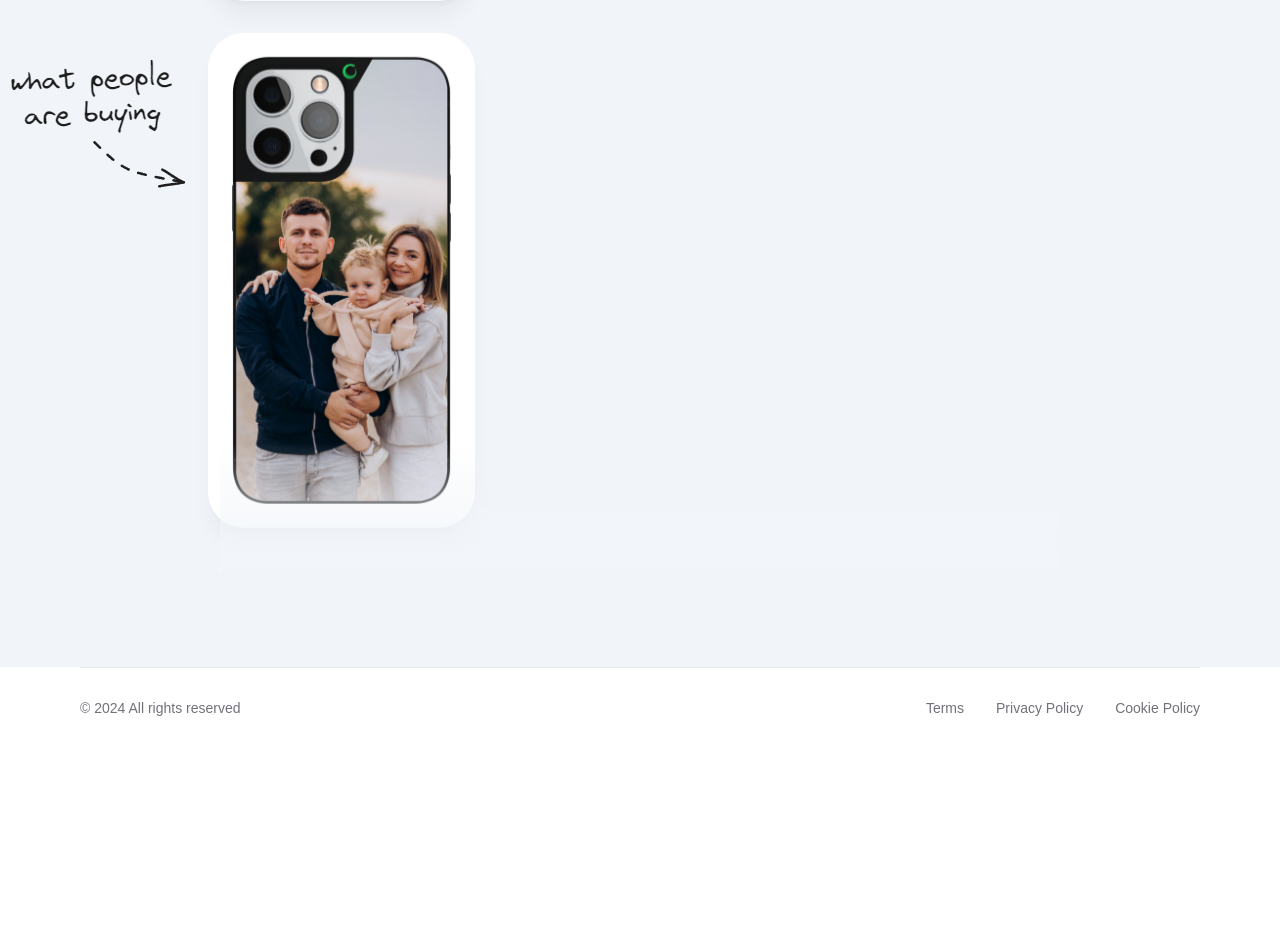
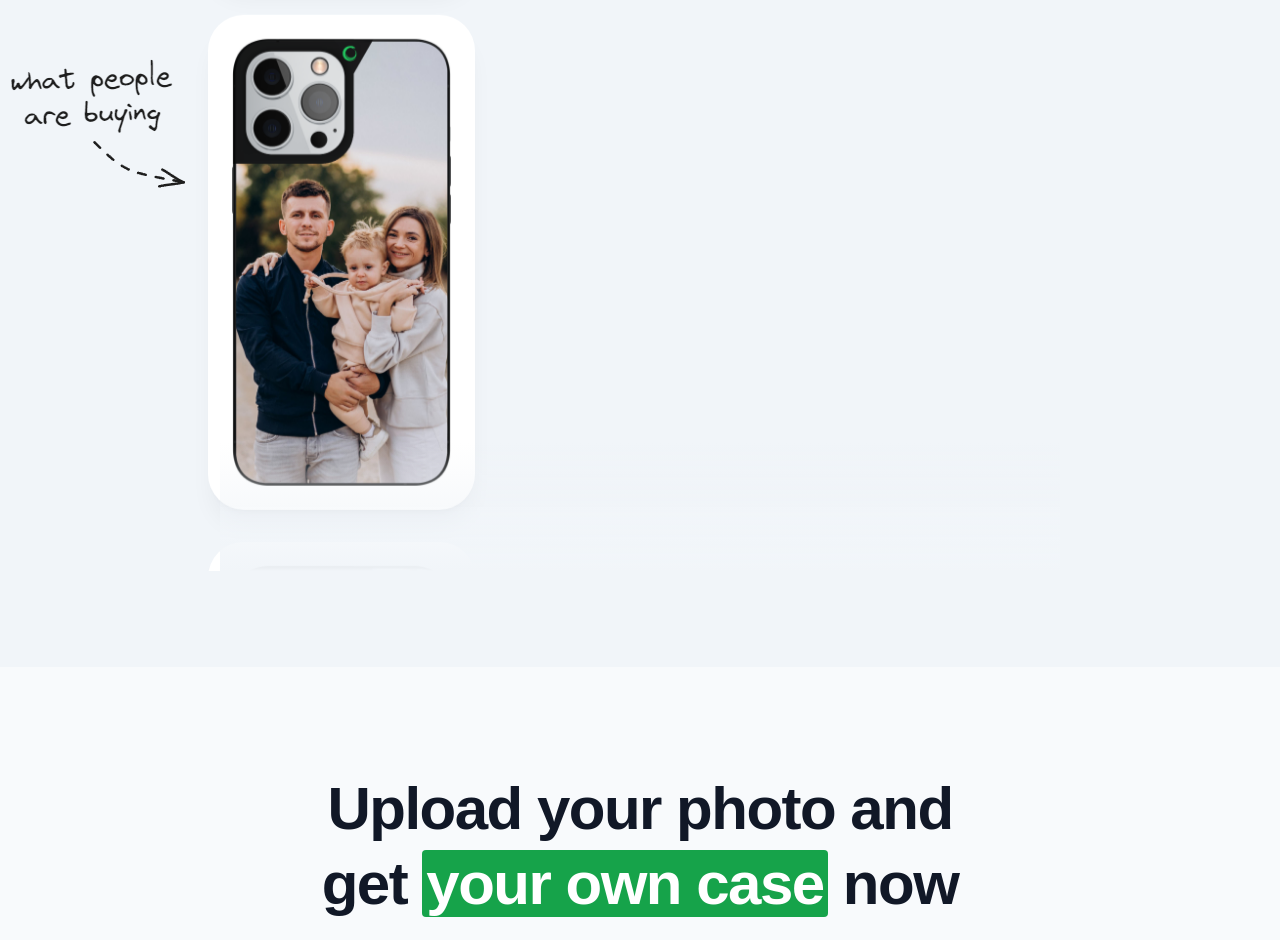
Before and after one commit to aditya-narayan-sahoo/case-cover, a Next.js app: page / in a window 1280 px wide. Shown: the part 1857-2797 px from the top of the page. Before the commit the page ends 2605 px from the top, so only its background shows below. Built offline with nearby package versions, Linux system fonts and the light colour scheme; no server answers.

Commit message:
Add upload section on the page

```diff
--- a/src/app/page.tsx
+++ b/src/app/page.tsx
@@ -1,9 +1,12 @@
+/* eslint-disable @next/next/no-img-element */
 import { Icons } from "@/components/Icons";
 import MaxWidthWrapper from "@/components/MaxWidthWrapper";
 import Phone from "@/components/Phone";
 import { Reviews } from "@/components/Reviews/Reviews";
-import { Check, Star } from "lucide-react";
+import { buttonVariants } from "@/components/ui/button";
+import { ArrowRight, Check, Star } from "lucide-react";
 import Image from "next/image";
+import Link from "next/link";
 
 export default function Home() {
   return (
@@ -13,13 +16,7 @@
           <div className="col-span-2 px-6 lg:px-0 lg:pt-4">
             <div className="relative mx-auto text-center lg:text-left flex flex-col items-center lg:items-start">
               <div className="absolute w-28 left-0 -top-20 hidden lg:block">
-                <Image
-                  src="/snake-1.png"
-                  height={145}
-                  width={112}
-                  alt="snake"
-                  className="w-full"
-                />
+                <img src="/snake-1.png" alt="snake" className="w-full" />
               </div>
               <h1 className="relative w-fit tracking-tight text-balance mt-16 font-bold !leading-tight text-gray-900 text-5xl md:text-6xl lg:text-7xl">
                 Your Image on a{" "}
@@ -136,9 +133,7 @@
               </span>{" "}
               say
             </h2>
-            <Image
-              width={96}
-              height={86}
+            <img
               src="/snake-2.png"
               className="w-24 order-0 lg:order-2"
               alt="snake-2"
@@ -225,6 +220,70 @@
           <Reviews />
         </div>
       </section>
+      <section>
+        <MaxWidthWrapper className="py-24">
+          <div className="mb-12 px-6 lg:px-8">
+            <div className="mx-auto max-w-2xl sm:text-center">
+              <h2 className="order-1 mt-2 tracking-tight text-center text-balance !leading-tight font-bold text-5xl md:text-6xl text-gray-900">
+                Upload your photo and get{" "}
+                <span className="relative px-1 rounded bg-green-600 text-white">
+                  your own case
+                </span>{" "}
+                now
+              </h2>
+            </div>
+          </div>
+          <div className="mx-auto max-w-6xl px-6 lg:px-8">
+            <div className="relative flex flex-col items-center md:grid grid-cols-2 gap-40">
+              <Image
+                width={126}
+                height={31}
+                src="/arrow.png"
+                className="absolute top-[25rem] md:top-1/2 -translate-y-1/2 z-10 left-1/2 -translate-x-1/2 rotate-90 md:rotate-0"
+                alt="arrow"
+              />
+              <div className="relative h-80 md:h-full w-full md:justify-self-end max-w-sm rounded-xl bg-gray-900/5 ring-inset ring-gray-900 lg:rounded-2xl">
+                <img
+                  src="/horse.jpg"
+                  className="rounded-md object-cover bg-white shadow-2xl ring-1 ring-gray-900/10 h-full w-full"
+                  alt="horse"
+                />
+              </div>
+              <Phone className="w-60" imgSrc="/horse_phone.jpg" />
+            </div>
+          </div>
+          <ul className="mx-auto mt-12 max-w-prose sm:text-lg space-y-2 w-fit">
+            <li className="w-fit">
+              <Check className=" size-5 text-green-600 inline mr-1.5" />
+              High-quality silicone material
+            </li>
+            <li className="w-fit">
+              <Check className=" size-5 text-green-600 inline mr-1.5" />
+              Scratch and fingerprint resistance coating
+            </li>
+            <li className="w-fit">
+              <Check className=" size-5 text-green-600 inline mr-1.5" />
+              Wireless charging compatible
+            </li>
+            <li className="w-fit">
+              <Check className=" size-5 text-green-600 inline mr-1.5" />
+              Five year print warranty
+            </li>
+            <div className="flex justify-center">
+              <Link
+                href="/configure/upload"
+                className={buttonVariants({
+                  size: "lg",
+                  className: "mx-auto mt-8",
+                })}
+              >
+                Create your case now
+                <ArrowRight className="size-4 ml-1.5" />
+              </Link>
+            </div>
+          </ul>
+        </MaxWidthWrapper>
+      </section>
     </div>
   );
 }
--- a/src/components/Phone.tsx
+++ b/src/components/Phone.tsx
@@ -1,5 +1,5 @@
+/* eslint-disable @next/next/no-img-element */
 import { cn } from "@/lib/utils";
-import Image from "next/image";
 import { HTMLAttributes } from "react";
 
 interface PhoneProps extends HTMLAttributes<HTMLDivElement> {
@@ -16,9 +16,7 @@
       )}
       {...props}
     >
-      <Image
-        width={256}
-        height={523}
+      <img
         src={
           dark
             ? "/phone-template-dark-edges.png"
@@ -29,9 +27,7 @@
       />
 
       <div className="absolute -z-10 inset-0">
-        <Image
-          width={256}
-          height={523}
+        <img
           className="object-cover min-w-full min-h-full"
           src={imgSrc}
           alt="overlaying-phone-image"
```
